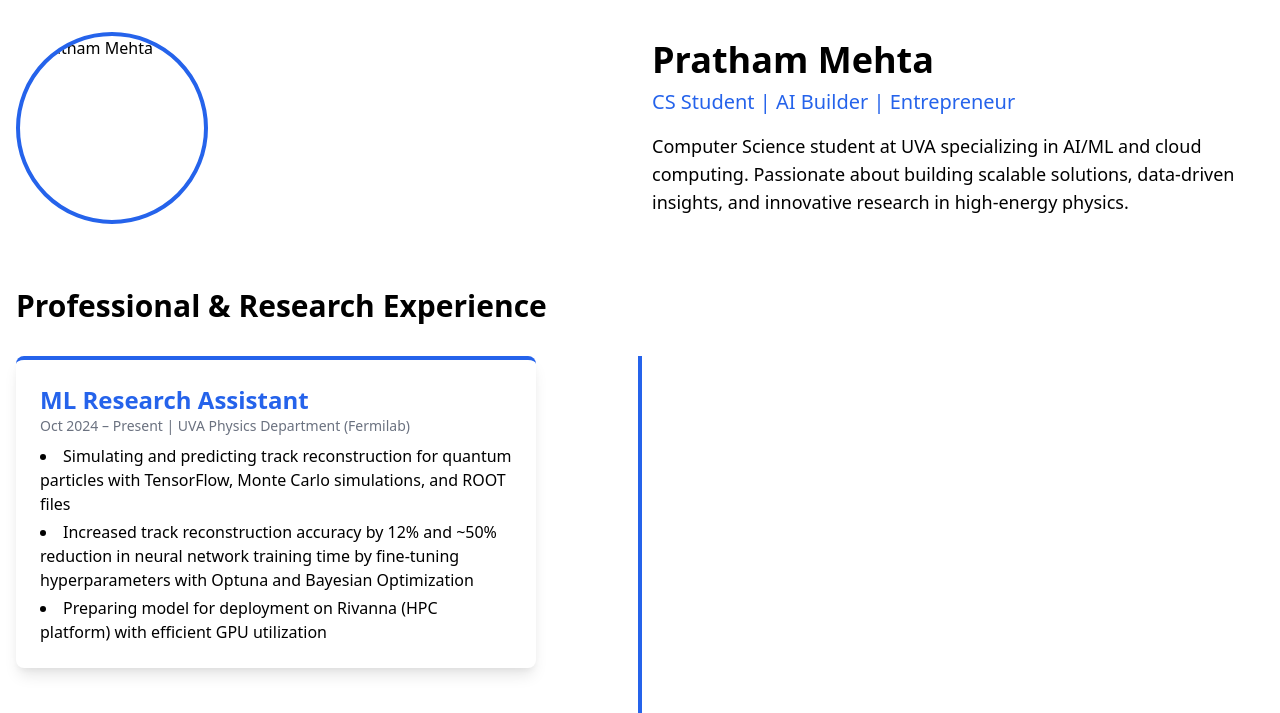
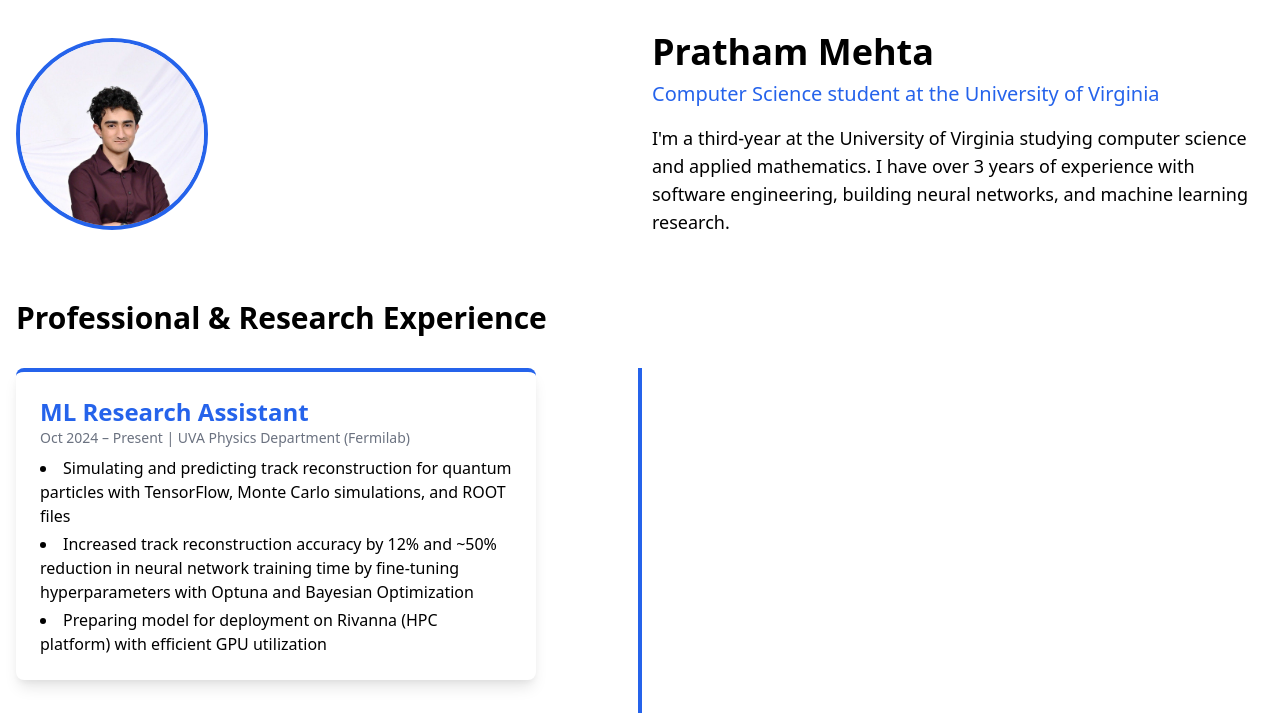
Before and after one commit to pmehta17/pmehta17.github.io, a plain HTML site: page index.html in a window 1280 px wide. Shown: the top 713 px of the page. Drawn offline with nearby package versions, Linux system fonts and the light colour scheme.

Commit message:
base website complete

```diff
--- a/index.html
+++ b/index.html
@@ -13,14 +13,14 @@
     <!-- About Me -->
     <section class="md:grid md:grid-cols-2 gap-6 items-center mb-16">
       <div class="w-48 h-48 mx-auto md:mx-0">
-        <img src="/images/profile.jpg" alt="Pratham Mehta" class="rounded-full object-cover w-full h-full border-4 border-blue-600" />
+        <img src="profile_picture.JPG" alt="Pratham Mehta" class="rounded-full object-cover w-full h-full border-4 border-blue-600" />
       </div>
       <div>
         <h1 class="text-4xl font-bold mb-2">Pratham Mehta</h1>
-        <p class="text-xl text-blue-600 mb-4">CS Student | AI Builder | Entrepreneur</p>
+        <p class="text-xl text-blue-600 mb-4">Computer Science student at the University of Virginia </p>
         <p class="text-lg">
-          Computer Science student at UVA specializing in AI/ML and cloud computing. Passionate about building scalable solutions,
-          data-driven insights, and innovative research in high-energy physics.
+            I'm a third-year at the University of Virginia studying computer science and applied mathematics.
+            I have over 3 years of experience with software engineering, building neural networks, and machine learning research.
         </p>
       </div>
     </section>
```
Also changed, not shown: profile_picture.JPG (added).
